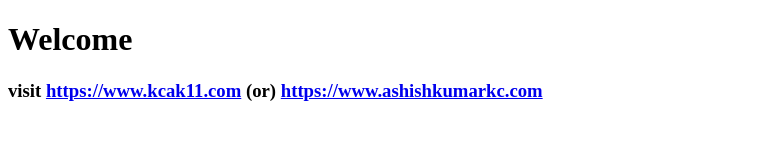
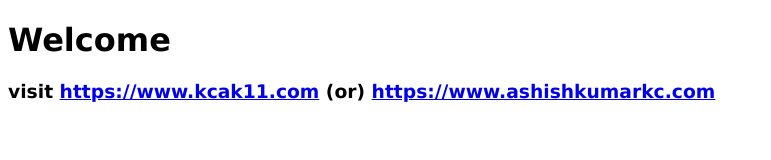
Before and after one commit to web-kcak11/frontend, a plain HTML site: page index.html in a window 1280 px wide. Shown: the whole page, without its empty margins (0-771 px from the left). Drawn offline with Linux system fonts and the light colour scheme.

Commit message:
Update index.html

```diff
--- a/index.html
+++ b/index.html
@@ -1,6 +1,11 @@
 <!DOCTYPE html>
 <html>
 <head>
+  <style type="text/css">
+    body{
+      font-family: Verdana;
+    }
+  </style>
 </head>
 <body>
 <h1>Welcome</h1>
```
